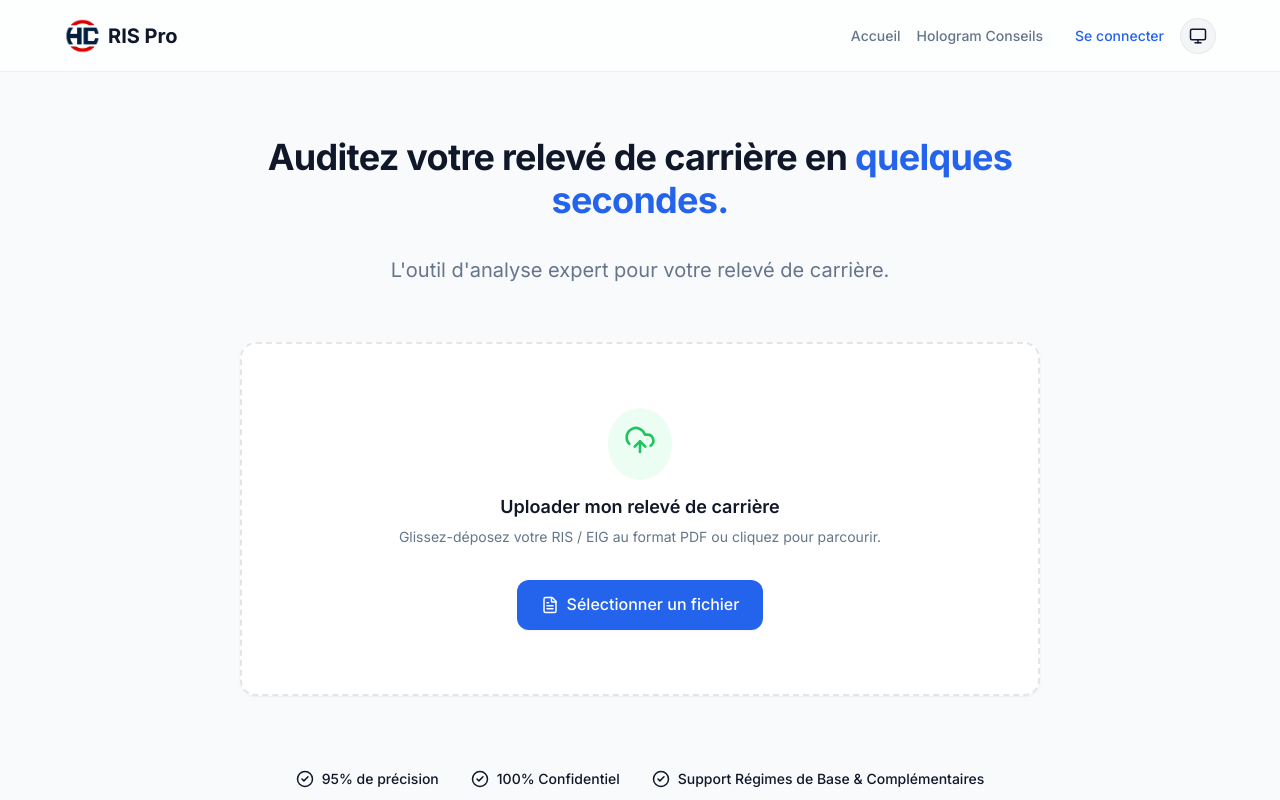
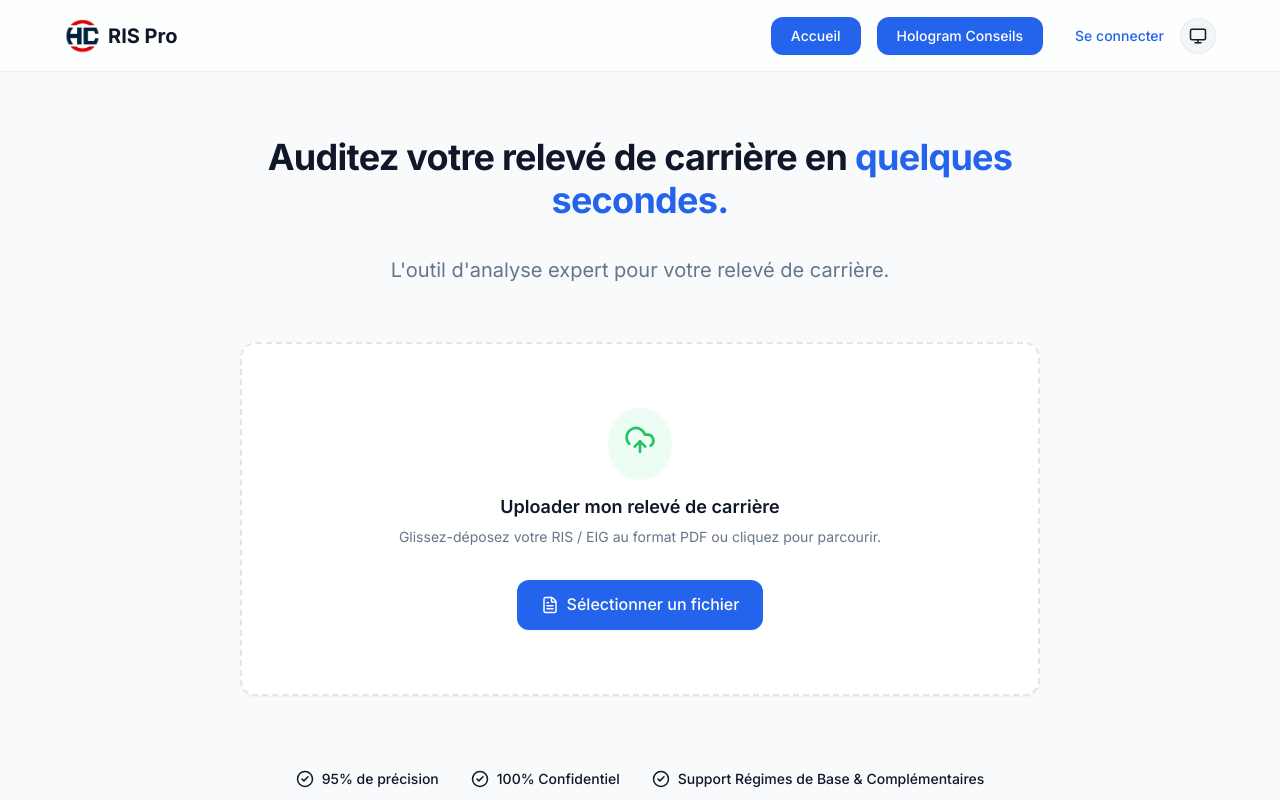
Before and after one commit to hologramconseils/ris-pro, a React (Vite) app: page / in a window 1280 px wide. Shown: the top 800 px of the page. Built offline with nearby package versions, Linux system fonts and the light colour scheme; no server answers.

Commit message:
style: harmonize buttons and add calendly CTA

```diff
--- a/src/components/Header.jsx
+++ b/src/components/Header.jsx
@@ -57,8 +57,8 @@ export default function Header() {
 
         {/* Desktop Navigation */}
         <nav className="hidden md:flex gap-4 items-center">
-          <Link to="/" className="text-sm font-medium text-muted hover:text-main">Accueil</Link>
-          <a href="https://hologramconseils.com" target="_blank" rel="noopener noreferrer" className="text-sm font-medium text-muted hover:text-main">
+          <Link to="/" className="btn btn-primary" style={{ padding: '0.5rem 1.25rem', fontSize: '0.875rem' }}>Accueil</Link>
+          <a href="https://www.hologramconseils.com/nos-prestations/" target="_blank" rel="noopener noreferrer" className="btn btn-primary" style={{ padding: '0.5rem 1.25rem', fontSize: '0.875rem' }}>
             {LABELS.BRAND_NAME}
           </a>
           <div className="h-4 w-px bg-border mx-1" />
@@ -96,8 +96,8 @@ export default function Header() {
           </div>
 
           <div className="flex flex-col gap-4">
-            <Link to="/" onClick={() => setIsMenuOpen(false)} className="text-base font-medium text-main hover:text-primary mobile-text-sm">Accueil</Link>
-            <a href="https://hologramconseils.com" target="_blank" rel="noopener noreferrer" className="text-base font-medium text-main hover:text-primary mobile-text-sm">
+            <Link to="/" onClick={() => setIsMenuOpen(false)} className="btn btn-primary w-full">Accueil</Link>
+            <a href="https://www.hologramconseils.com/nos-prestations/" target="_blank" rel="noopener noreferrer" onClick={() => setIsMenuOpen(false)} className="btn btn-primary w-full">
               {LABELS.BRAND_NAME}
             </a>
           </div>
--- a/src/pages/Diagnostic.jsx
+++ b/src/pages/Diagnostic.jsx
@@ -302,6 +302,18 @@ export default function Diagnostic() {
           )}
         </div>
 
+        <div className="flex flex-col items-center gap-4 mt-8 mb-12">
+          <a
+            href="https://calendly.com/hologramconseils/reservez-votre-appel-strategique"
+            target="_blank"
+            rel="noopener noreferrer"
+            className="btn btn-primary"
+            style={{ fontSize: '1.125rem', padding: '1rem 2rem' }}
+          >
+            Ou réservez un appel gratuit de 20 min
+          </a>
+        </div>
+
       </div>
     </div>
   )
```
